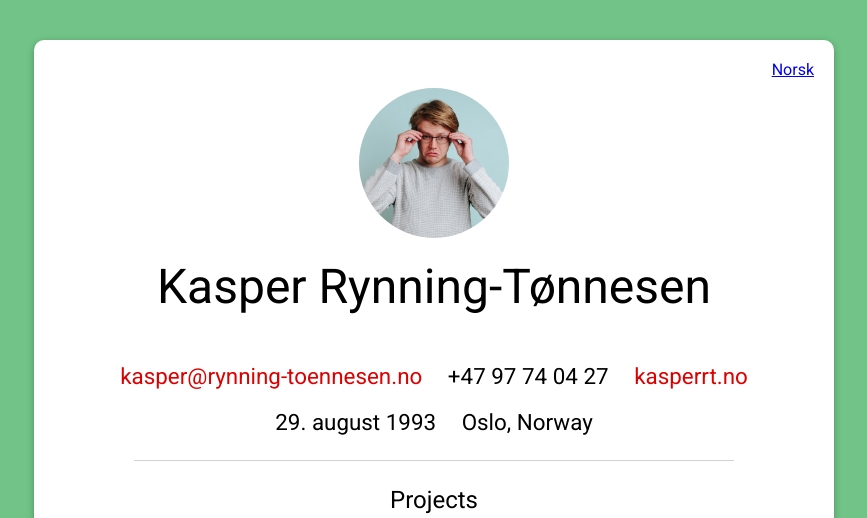
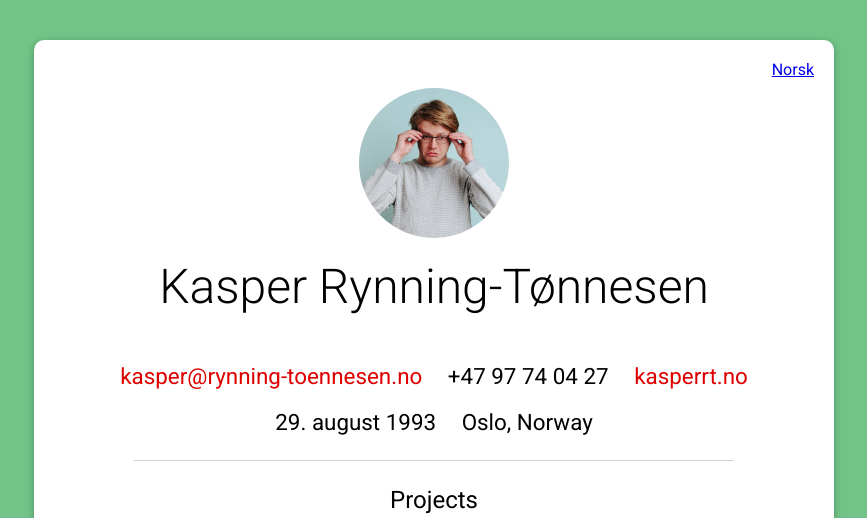
Before and after one commit to kasperrt/cv-template, a PHP site: page /?lang=en in a window 1280 px wide. Shown: the top 518 px of the page, without its empty margins (206-1073 px from the left). Run offline with PHP 8.4, Linux system fonts and the light colour scheme.

Commit message:
Update style.css

```diff
--- a/style.css
+++ b/style.css
@@ -48,7 +48,7 @@ body {
 header {
   padding: 3rem 4rem;
   text-align: center;
-  font-weight: 400;
+  font-weight: 300;
   font-family: 'Roboto', sans-serif;
 }
 
```
